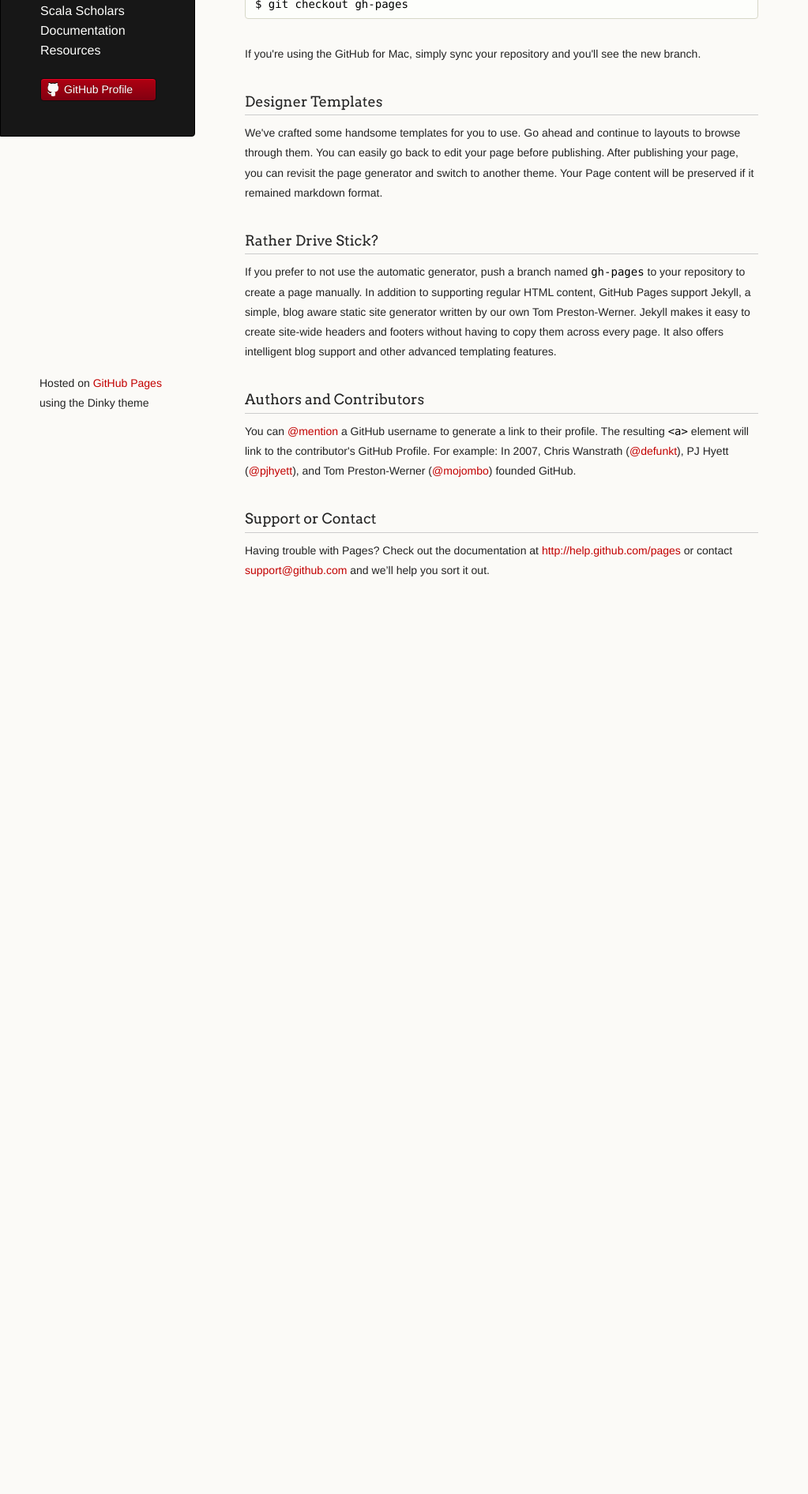
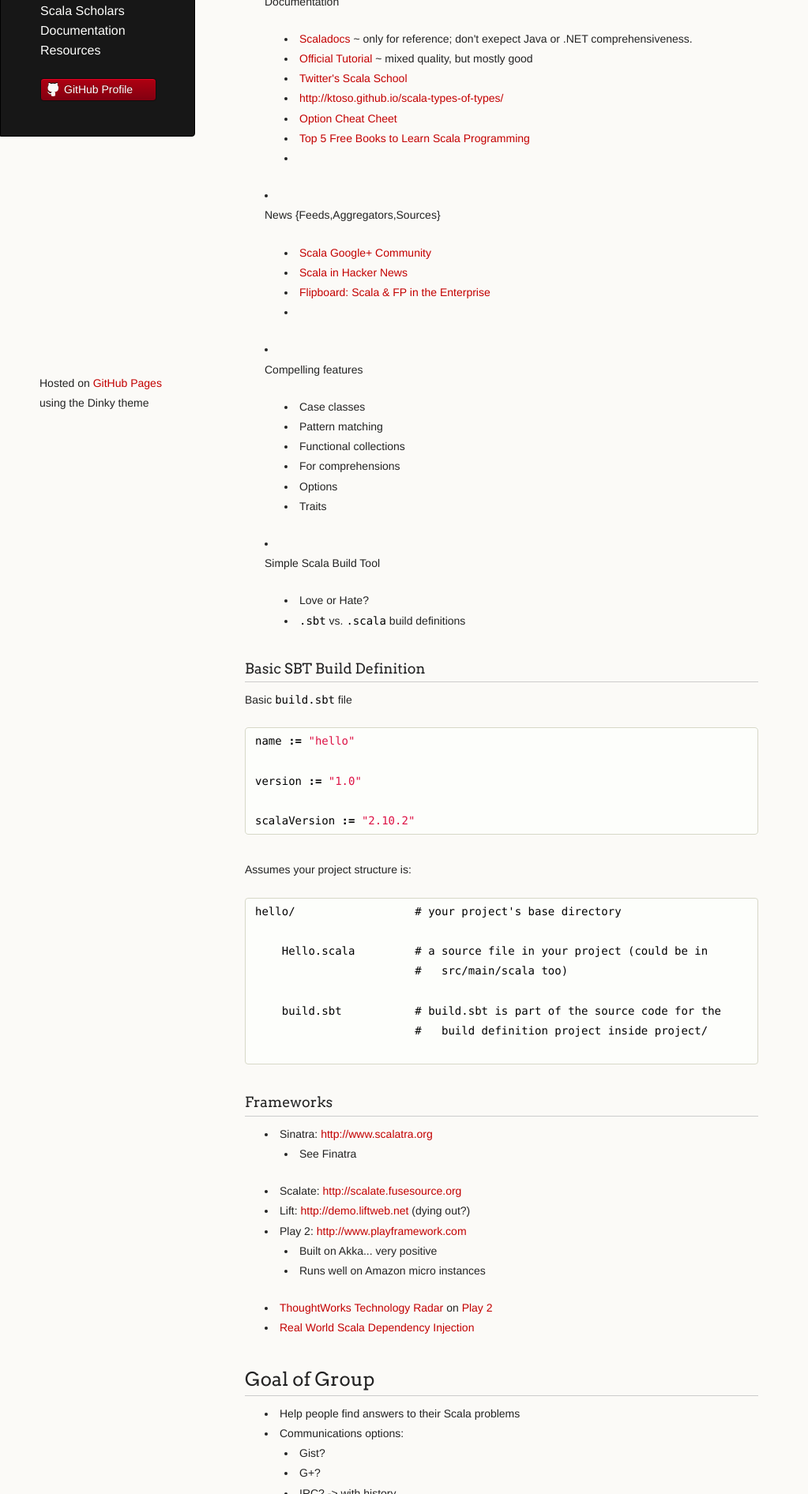
Before and after one commit to CentralVirginiaScalaScholars/centralvirginiascalascholars.github.io, a plain HTML site: page index.html in a window 1280 px wide. Shown: the part 245-2137 px from the top of the page at 79% size, without its empty margins (0-1023 px from the left). Before the commit the page ends 1052 px from the top, so only its background shows below. Drawn offline with Linux system fonts and the light colour scheme.

Commit message:
Replace master branch with page content via GitHub

```diff
--- a/index.html
+++ b/index.html
@@ -27,37 +27,145 @@
 
       </header>
       <section>
-        <h3>
-<a name="welcome-to-github-pages" class="anchor" href="#welcome-to-github-pages"><span class="octicon octicon-link"></span></a>Welcome to GitHub Pages.</h3>
+        <h1>
+<a name="central-virginia-scala-scholars" class="anchor" href="#central-virginia-scala-scholars"><span class="octicon octicon-link"></span></a>Central Virginia Scala Scholars</h1>
 
-<p>This automatic page generator is the easiest way to create beautiful pages for all of your projects. Author your page content here using GitHub Flavored Markdown, select a template crafted by a designer, and publish. After your page is generated, you can check out the new branch:</p>
+<p>This site is a work in progress. Fragments below are from the first meeting notes.</p>
 
-<pre><code>$ cd your_repo_root/repo_name
-$ git fetch origin
-$ git checkout gh-pages
+<h2>
+<a name="discussion" class="anchor" href="#discussion"><span class="octicon octicon-link"></span></a>Discussion</h2>
+
+<ul>
+<li>
+<p>Documentation</p>
+
+<ul>
+<li>
+<a href="http://www.scala-lang.org/api/current/">Scaladocs</a> ~ only for reference; don't exepect Java or .NET comprehensiveness.</li>
+<li>
+<a href="http://docs.scala-lang.org/tutorials/">Official Tutorial</a> ~ mixed quality, but mostly good</li>
+<li><a href="http://twitter.github.io/scala_school/">Twitter's Scala School</a></li>
+<li><a href="http://ktoso.github.io/scala-types-of-types/">http://ktoso.github.io/scala-types-of-types/</a></li>
+<li><a href="http://blog.tmorris.net/posts/scalaoption-cheat-sheet/">Option Cheat Cheet</a></li>
+<li><a href="http://javarevisited.blogspot.sg/2014/01/top-5-free-books-to-learn-scala-programming-PDF.html">Top 5 Free Books to Learn Scala Programming</a></li>
+<li>
+</ul>
+</li>
+<li>
+<p>News {Feeds,Aggregators,Sources}</p>
+
+<ul>
+<li><a href="https://plus.google.com/u/1/communities/100488232353575866687">Scala Google+ Community</a></li>
+<li><a href="https://hn.algolia.com/?q=scala#!/story/sort_by_date/0/scala">Scala in Hacker News</a></li>
+<li><a href="https://flipboard.com/section/scala-%26-fp-in-the-enterprise-bN3uU4">Flipboard: Scala &amp; FP in the Enterprise</a></li>
+<li>
+</ul>
+</li>
+<li>
+<p>Compelling features</p>
+
+<ul>
+<li>Case classes</li>
+<li>Pattern matching</li>
+<li>Functional collections</li>
+<li>For comprehensions</li>
+<li>Options</li>
+<li>Traits</li>
+</ul>
+</li>
+<li>
+<p>Simple Scala Build Tool</p>
+
+<ul>
+<li>Love or Hate?</li>
+<li>
+<code>.sbt</code> vs. <code>.scala</code> build definitions</li>
+</ul>
+</li>
+</ul><h3>
+<a name="basic-sbt-build-definition" class="anchor" href="#basic-sbt-build-definition"><span class="octicon octicon-link"></span></a>Basic SBT Build Definition</h3>
+
+<p>Basic <code>build.sbt</code> file</p>
+
+<div class="highlight highlight-scala"><pre><span class="n">name</span> <span class="o">:=</span> <span class="s">"hello"</span>
+
+<span class="n">version</span> <span class="o">:=</span> <span class="s">"1.0"</span>
+
+<span class="n">scalaVersion</span> <span class="o">:=</span> <span class="s">"2.10.2"</span>
+</pre></div>
+
+<p>Assumes your project structure is:</p>
+
+<pre><code>hello/                  # your project's base directory
+
+    Hello.scala         # a source file in your project (could be in
+                        #   src/main/scala too)
+
+    build.sbt           # build.sbt is part of the source code for the
+                        #   build definition project inside project/
+
 </code></pre>
 
-<p>If you're using the GitHub for Mac, simply sync your repository and you'll see the new branch.</p>
+<h3>
+<a name="frameworks" class="anchor" href="#frameworks"><span class="octicon octicon-link"></span></a>Frameworks</h3>
 
-<h3>
-<a name="designer-templates" class="anchor" href="#designer-templates"><span class="octicon octicon-link"></span></a>Designer Templates</h3>
+<ul>
+<li>Sinatra: <a href="http://www.scalatra.org">http://www.scalatra.org</a>
 
-<p>We've crafted some handsome templates for you to use. Go ahead and continue to layouts to browse through them. You can easily go back to edit your page before publishing. After publishing your page, you can revisit the page generator and switch to another theme. Your Page content will be preserved if it remained markdown format.</p>
+<ul>
+<li>See Finatra</li>
+</ul>
+</li>
+<li>Scalate: <a href="http://scalate.fusesource.org">http://scalate.fusesource.org</a>
+</li>
+<li>Lift: <a href="http://demo.liftweb.net">http://demo.liftweb.net</a> (dying out?)</li>
+<li>Play 2: <a href="http://www.playframework.com">http://www.playframework.com</a>
 
-<h3>
-<a name="rather-drive-stick" class="anchor" href="#rather-drive-stick"><span class="octicon octicon-link"></span></a>Rather Drive Stick?</h3>
+<ul>
+<li>Built on Akka... very positive</li>
+<li>Runs well on Amazon micro instances</li>
+</ul>
+</li>
+<li>
+<a href="http://www.thoughtworks.com/radar/#/languages-and-frameworks">ThoughtWorks Technology Radar</a> on <a href="http://www.thoughtworks.com/radar/#/languages-and-frameworks/669">Play 2</a>
+</li>
+<li><a href="http://jonasboner.com/2008/10/06/real-world-scala-dependency-injection-di/">Real World Scala Dependency Injection</a></li>
+</ul><h2>
+<a name="goal-of-group" class="anchor" href="#goal-of-group"><span class="octicon octicon-link"></span></a>Goal of Group</h2>
 
-<p>If you prefer to not use the automatic generator, push a branch named <code>gh-pages</code> to your repository to create a page manually. In addition to supporting regular HTML content, GitHub Pages support Jekyll, a simple, blog aware static site generator written by our own Tom Preston-Werner. Jekyll makes it easy to create site-wide headers and footers without having to copy them across every page. It also offers intelligent blog support and other advanced templating features.</p>
+<ul>
+<li>Help people find answers to their Scala problems</li>
+<li>Communications options:
 
-<h3>
-<a name="authors-and-contributors" class="anchor" href="#authors-and-contributors"><span class="octicon octicon-link"></span></a>Authors and Contributors</h3>
+<ul>
+<li>Gist?</li>
+<li>G+?</li>
+<li>IRC? -&gt; with history</li>
+<li>Just email?</li>
+<li>Email + IRC</li>
+</ul>
+</li>
+</ul><h2>
+<a name="presentation-ideas" class="anchor" href="#presentation-ideas"><span class="octicon octicon-link"></span></a>Presentation Ideas</h2>
 
-<p>You can <a href="https://github.com/blog/821" class="user-mention">@mention</a> a GitHub username to generate a link to their profile. The resulting <code>&lt;a&gt;</code> element will link to the contributor's GitHub Profile. For example: In 2007, Chris Wanstrath (<a href="https://github.com/defunkt" class="user-mention">@defunkt</a>), PJ Hyett (<a href="https://github.com/pjhyett" class="user-mention">@pjhyett</a>), and Tom Preston-Werner (<a href="https://github.com/mojombo" class="user-mention">@mojombo</a>) founded GitHub.</p>
-
-<h3>
-<a name="support-or-contact" class="anchor" href="#support-or-contact"><span class="octicon octicon-link"></span></a>Support or Contact</h3>
-
-<p>Having trouble with Pages? Check out the documentation at <a href="http://help.github.com/pages">http://help.github.com/pages</a> or contact <a href="mailto:support@github.com">support@github.com</a> and we’ll help you sort it out.</p>
+<ul>
+<li>Implicit Party/Parlor Tricks</li>
+<li>Flash Talks</li>
+<li>Bringing new Developers to Scala</li>
+<li>Implicits</li>
+<li>Algebraic Types</li>
+<li>Coding Challenge</li>
+<li>Getting Started Guide</li>
+<li>Positive Examples</li>
+<li>Lessons Learned</li>
+<li>Spark and Scalding </li>
+<li>Akka</li>
+<li>GraphX</li>
+<li>How OO + Functional wins</li>
+<li>Favorite libraries</li>
+<li>SummingBird: <a href="https://github.com/twitter/summingbird">https://github.com/twitter/summingbird</a>
+</li>
+</ul>
       </section>
       <footer>
         <p><small>Hosted on <a href="http://pages.github.com">GitHub Pages</a> using the Dinky theme</small></p>
```
Also changed, not shown: params.json (+1 -1 lines).
